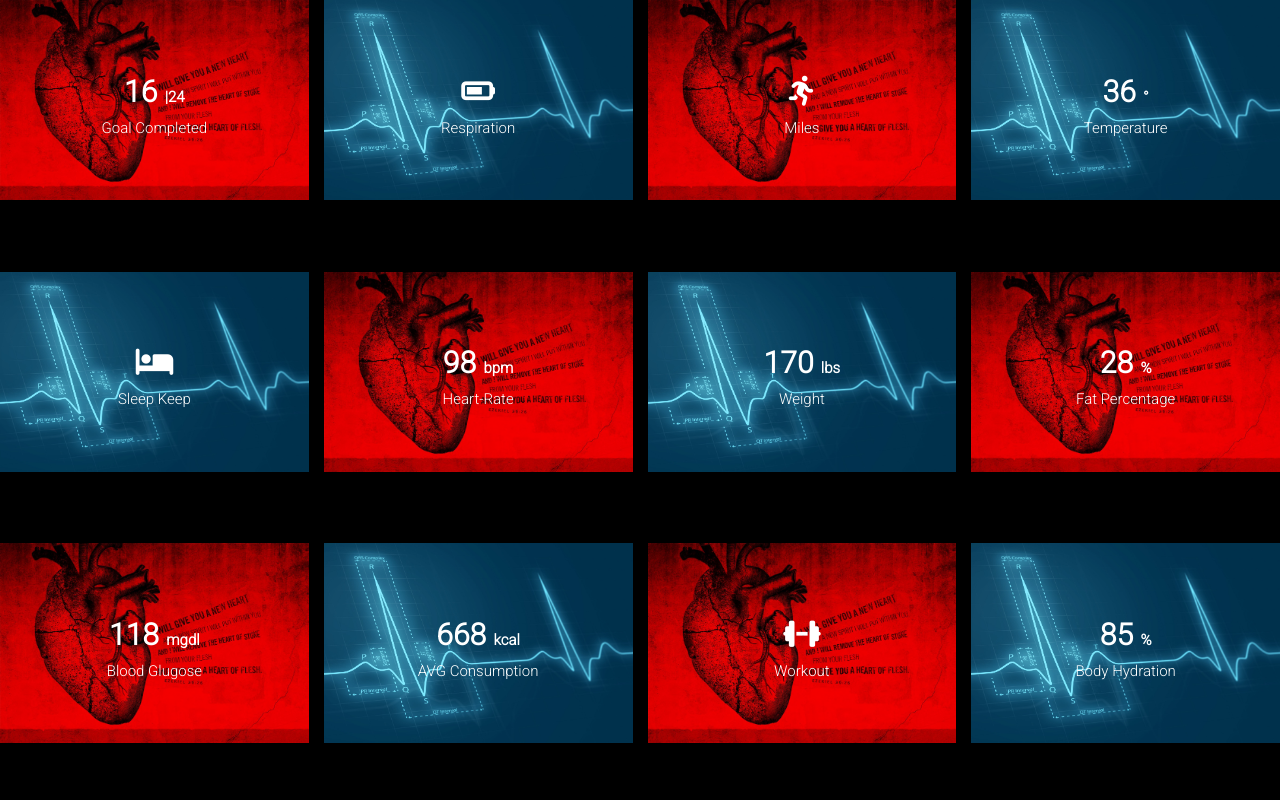
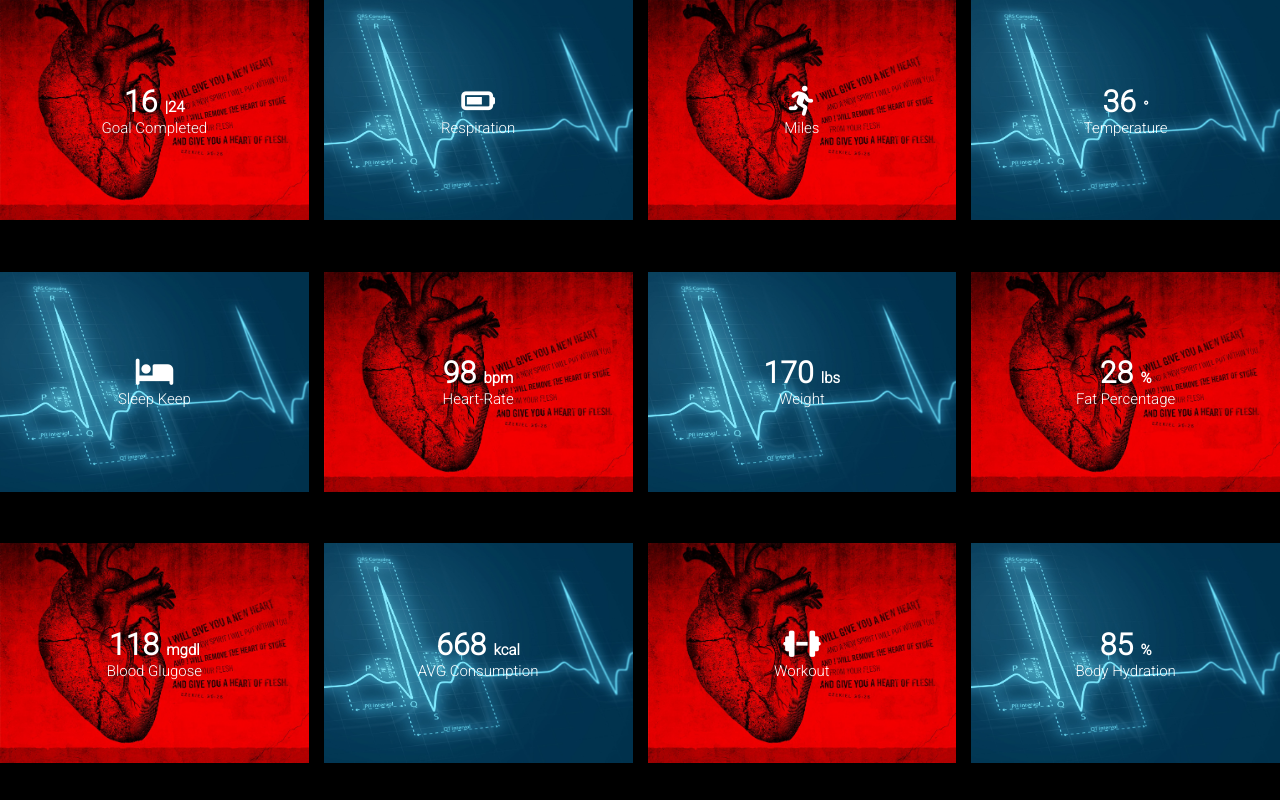
Before and after one commit to Sivapathiragul/Grid, a plain HTML site: page index.html in a window 1280 px wide. Drawn offline with Linux system fonts and the light colour scheme.

Commit message:
Add files via upload

```diff
--- a/style.css
+++ b/style.css
@@ -22,14 +22,12 @@ body
     display: grid;
     grid-template-columns: repeat(4, 1fr);
     gap: 15px;
-    /* margin: 10px; */
     text-align: center;
 }
 h2
 {
     font-size: 30px;
     font-weight: 300px;
-    margin: 10px;
 }
 h2 span
 {
@@ -40,7 +38,7 @@ p
     font-size: 15px;
 }
 .container > div{
-    height: 200px;
+    height: 220px;
     cursor: pointer;
     background-size: cover;
     display: flex;
```
